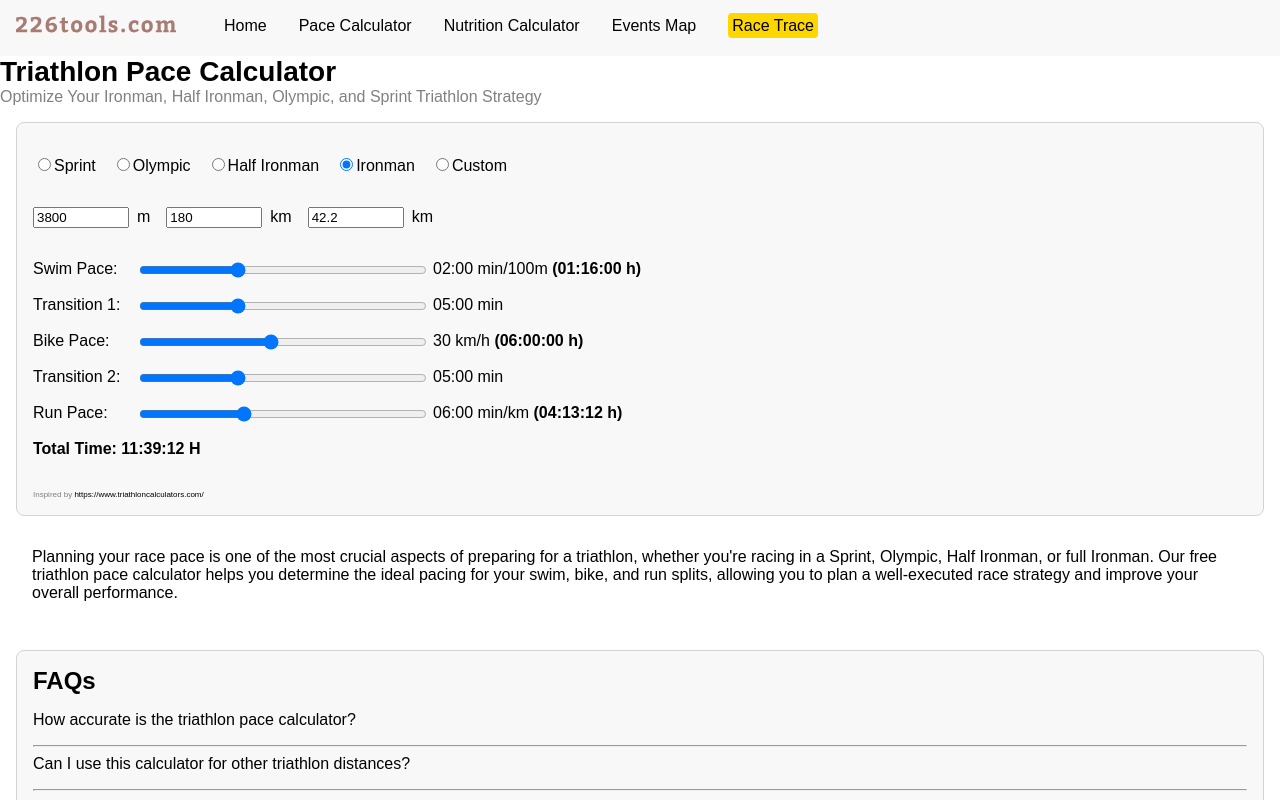
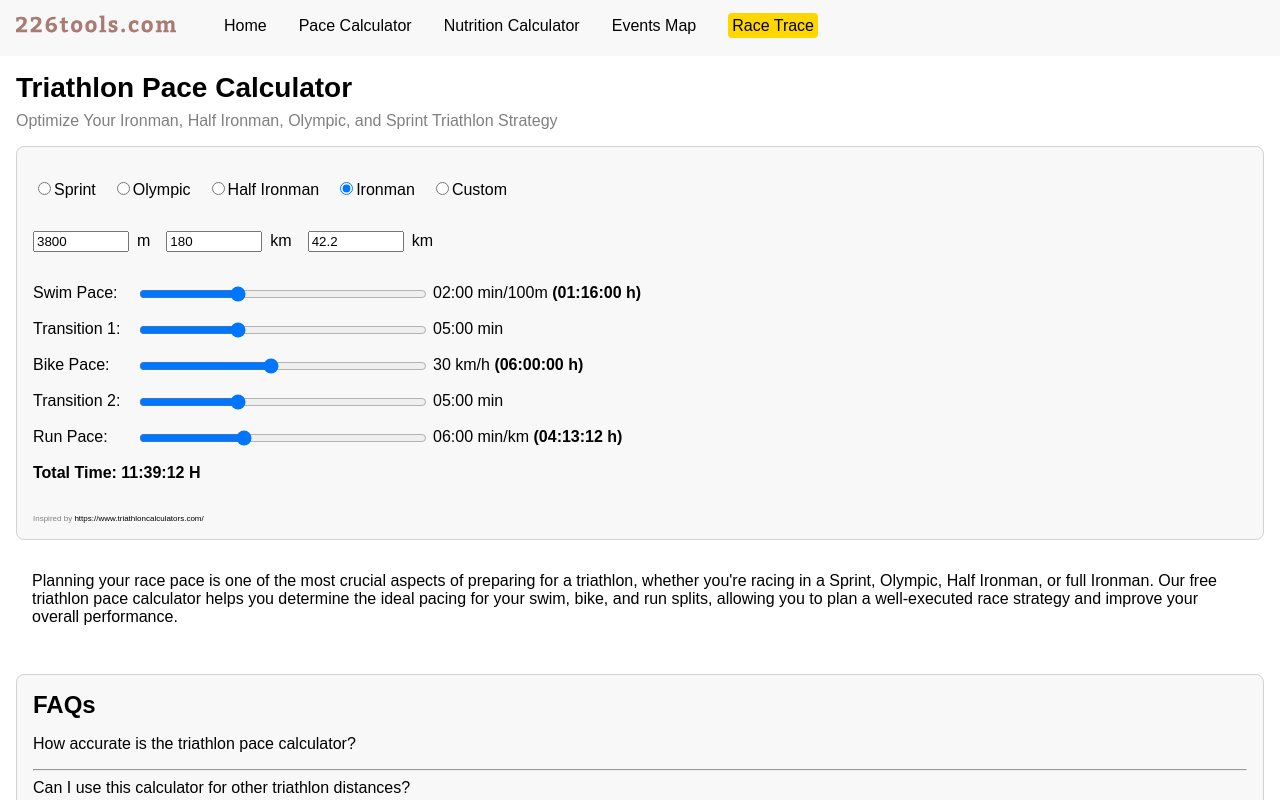
Before and after one commit to sascharissling/226tools-frontend, a React (Vite) app: page /pace-calculator in a window 1280 px wide. Shown: the top 800 px of the page. Built offline with nearby package versions, Linux system fonts and the light colour scheme.

Commit message:
implement Headergroup Component

```diff
--- /dev/null
+++ b/src/components/header-group/index.tsx
@@ -0,0 +1,29 @@
+import { HeaderProps, Heading, Text } from "../text";
+import styled from "styled-components";
+
+const HeaderGroup = ({
+  as,
+  headline,
+  subHeadline,
+}: {
+  as: HeaderProps["as"];
+  headline: string;
+  subHeadline: string;
+}) => {
+  return (
+    <HGROUP>
+      <Heading as={as} paddingTop={1} paddingBottom={0.5}>
+        {headline}
+      </Heading>
+      <Text color={"gray"} paddingTop={0}>
+        {subHeadline}
+      </Text>
+    </HGROUP>
+  );
+};
+
+export default HeaderGroup;
+
+const HGROUP = styled.hgroup`
+  padding: 0 1rem;
+`;
--- a/src/components/text/index.tsx
+++ b/src/components/text/index.tsx
@@ -30,7 +30,7 @@ const TextElement = styled.span<TextProps>`
   text-align: ${(props) => props.align};
 `;
 
-interface HeaderProps extends PropsWithChildren {
+export interface HeaderProps extends PropsWithChildren {
   as: "h1" | "h2" | "h3" | "h4" | "h5" | "h6";
   paddingTop?: number;
   paddingBottom?: number;
--- /dev/null
+++ b/src/pages/pace-calculator/components/Meta.tsx
@@ -0,0 +1,19 @@
+import { Helmet } from "react-helmet";
+
+const Meta = () => {
+  return (
+    <Helmet>
+      <meta charSet="utf-8" />
+      <title>
+        Triathlon Pace Calculator | How to Pace for Ironman, Half Ironman,
+        Olympic Distance, and Sprint Triathlons
+      </title>
+      <meta
+        name="description"
+        content="Free triathlon pace calculator for Ironman, Half Ironman, Olympic, and Sprint triathlons. Calculate swim, bike, and run splits to plan the perfect race strategy. Ideal for beginners and experienced triathletes."
+      />
+    </Helmet>
+  );
+};
+
+export default Meta;
--- a/src/pages/pace-calculator/index.tsx
+++ b/src/pages/pace-calculator/index.tsx
@@ -3,8 +3,9 @@ import styled from "styled-components";
 import Discipline from "./components/Discipline.tsx";
 import formatMinutesToHHMMSS from "../../utils/formatMinutesToHHMMSS.ts";
 import { devices } from "../../theme/theme.ts";
-import { Helmet } from "react-helmet";
 import FAQ from "../../components/faq";
+import Meta from "./components/Meta.tsx";
+import HeaderGroup from "../../components/header-group";
 
 type Competition = "Sprint" | "Olympic" | "Half Ironman" | "Ironman" | "Custom";
 type Length = Record<string, number | undefined>;
@@ -110,24 +111,13 @@ const PaceCalculator = () => {
 
   return (
     <main>
-      <Helmet>
-        <meta charSet="utf-8" />
-        <title>
-          Triathlon Pace Calculator | How to Pace for Ironman, Half Ironman,
-          Olympic Distance, and Sprint Triathlons
-        </title>
-        <meta
-          name="description"
-          content="Free triathlon pace calculator for Ironman, Half Ironman, Olympic, and Sprint triathlons. Calculate swim, bike, and run splits to plan the perfect race strategy. Ideal for beginners and experienced triathletes."
-        />
-      </Helmet>
-      <hgroup>
-        <h1>Triathlon Pace Calculator</h1>
-        <p style={{ color: "gray" }}>
-          Optimize Your Ironman, Half Ironman, Olympic, and Sprint Triathlon
-          Strategy
-        </p>
-      </hgroup>
+      <Meta />
+      <HeaderGroup
+        as="h1"
+        headline="Triathlon Pace Calculator"
+        subHeadline="Optimize Your Ironman, Half Ironman, Olympic, and Sprint Triathlon
+          Strategy"
+      />
       <Section $hasBackground $hasBorder>
         <Wrapper>
           <DisciplinesContainer>
```
